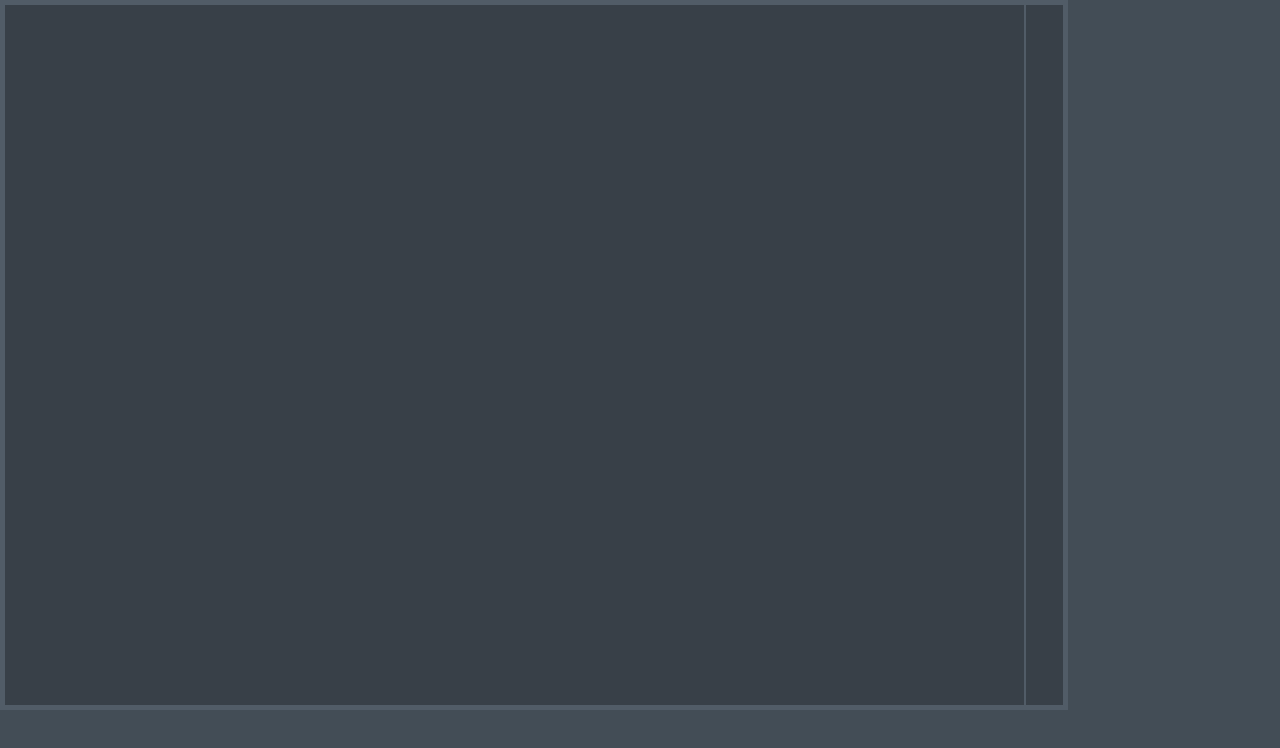
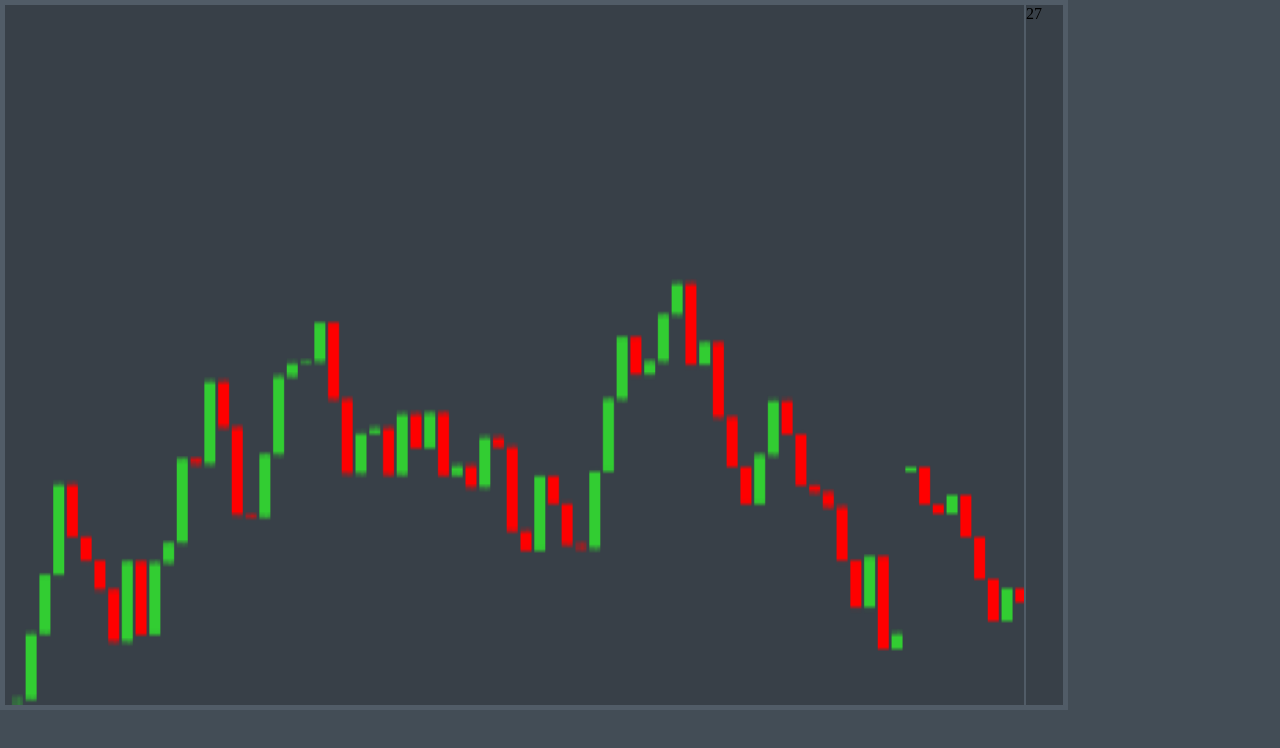
Before and after one commit to marcel-balint/EquityEdge, a plain HTML site: page platform.html in a window 1280 px wide. Drawn offline with Linux system fonts and the light colour scheme.

Commit message:
Functionality to draw candles on the chart which simulates a live real stock market chart

```diff
--- /dev/null
+++ b/js/platform/data.js
@@ -0,0 +1,525 @@
+let candles = [
+  {
+    open: 25.05310574895247,
+    high: 43.17738671231187,
+    low: 25.05310574895247,
+    close: 43.17738671231187,
+  },
+
+  {
+    open: 43.17738671231187,
+    high: 43.17738671231187,
+    low: 37.78433866875113,
+    close: 37.78433866875113,
+  },
+
+  {
+    open: 37.78433866875113,
+    high: 37.78433866875113,
+    low: 34.6260209630706,
+    close: 34.6260209630706,
+  },
+
+  {
+    open: 34.6260209630706,
+    high: 34.6260209630706,
+    low: 21.373639236016558,
+    close: 21.373639236016558,
+  },
+
+  {
+    open: 21.373639236016558,
+    high: 21.373639236016558,
+    low: 12.858348197126018,
+    close: 12.858348197126018,
+  },
+
+  {
+    open: 12.858348197126018,
+    high: 26.294502162591698,
+    low: 12.858348197126018,
+    close: 26.294502162591698,
+  },
+
+  {
+    open: 26.294502162591698,
+    high: 28.674182201592007,
+    low: 26.294502162591698,
+    close: 28.674182201592007,
+  },
+
+  {
+    open: 28.674182201592007,
+    high: 28.674182201592007,
+    low: 12.786760842895502,
+    close: 12.786760842895502,
+  },
+
+  {
+    open: 12.786760842895502,
+    high: 12.786760842895502,
+    low: -4.04277032871809,
+    close: -4.04277032871809,
+  },
+
+  {
+    open: -4.04277032871809,
+    high: 0.7050905766814024,
+    low: -4.04277032871809,
+    close: 0.7050905766814024,
+  },
+
+  {
+    open: 0.7050905766814024,
+    high: 1.238245019233795,
+    low: 0.7050905766814024,
+    close: 1.238245019233795,
+  },
+
+  {
+    open: 1.238245019233795,
+    high: 15.228233668669457,
+    low: 1.238245019233795,
+    close: 15.228233668669457,
+  },
+
+  {
+    open: 15.228233668669457,
+    high: 27.94478160190176,
+    low: 15.228233668669457,
+    close: 27.94478160190176,
+  },
+
+  {
+    open: 27.94478160190176,
+    high: 47.221489243334446,
+    low: 27.94478160190176,
+    close: 47.221489243334446,
+  },
+
+  {
+    open: 47.221489243334446,
+    high: 47.221489243334446,
+    low: 36.06675688610684,
+    close: 36.06675688610684,
+  },
+  {
+    open: 36.06675688610684,
+    high: 36.06675688610684,
+    low: 30.949057326159398,
+    close: 30.949057326159398,
+  },
+
+  {
+    open: 30.949057326159398,
+    high: 30.949057326159398,
+    low: 24.792308778632744,
+    close: 24.792308778632744,
+  },
+
+  {
+    open: 24.792308778632744,
+    high: 24.792308778632744,
+    low: 13.636733250629623,
+    close: 13.636733250629623,
+  },
+
+  {
+    open: 13.636733250629623,
+    high: 30.7465924919862,
+    low: 13.636733250629623,
+    close: 30.7465924919862,
+  },
+
+  {
+    open: 30.7465924919862,
+    high: 30.7465924919862,
+    low: 15.060046198057465,
+    close: 15.060046198057465,
+  },
+
+  {
+    open: 15.060046198057465,
+    high: 30.489592838272827,
+    low: 15.060046198057465,
+    close: 30.489592838272827,
+  },
+
+  {
+    open: 30.489592838272827,
+    high: 34.80717326316647,
+    low: 30.489592838272827,
+    close: 34.80717326316647,
+  },
+
+  {
+    open: 34.80717326316647,
+    high: 52.75998043600524,
+    low: 34.80717326316647,
+    close: 52.75998043600524,
+  },
+
+  {
+    open: 52.75998043600524,
+    high: 52.75998043600524,
+    low: 51.66109522953501,
+    close: 51.66109522953501,
+  },
+
+  {
+    open: 51.66109522953501,
+    high: 69.28061675093635,
+    low: 51.66109522953501,
+    close: 69.28061675093635,
+  },
+
+  {
+    open: 69.28061675093635,
+    high: 69.28061675093635,
+    low: 59.524627619112074,
+    close: 59.524627619112074,
+  },
+
+  {
+    open: 59.524627619112074,
+    high: 59.524627619112074,
+    low: 40.805849603022224,
+    close: 40.805849603022224,
+  },
+
+  {
+    open: 40.805849603022224,
+    high: 40.805849603022224,
+    low: 40.263429253612756,
+    close: 40.263429253612756,
+  },
+
+  {
+    open: 40.263429253612756,
+    high: 53.73742939763575,
+    low: 40.263429253612756,
+    close: 53.73742939763575,
+  },
+
+  {
+    open: 53.73742939763575,
+    high: 70.4097318832539,
+    low: 53.73742939763575,
+    close: 70.4097318832539,
+  },
+
+  {
+    open: 70.4097318832539,
+    high: 73.18059768875833,
+    low: 70.4097318832539,
+    close: 73.18059768875833,
+  },
+
+  {
+    open: 73.18059768875833,
+    high: 73.6165316392728,
+    low: 73.18059768875833,
+    close: 73.6165316392728,
+  },
+
+  {
+    open: 73.6165316392728,
+    high: 81.92533638902182,
+    low: 73.6165316392728,
+    close: 81.92533638902182,
+  },
+
+  {
+    open: 81.92533638902182,
+    high: 81.92533638902182,
+    low: 65.53117482483978,
+    close: 65.53117482483978,
+  },
+
+  {
+    open: 65.53117482483978,
+    high: 65.53117482483978,
+    low: 49.66864182672557,
+    close: 49.66864182672557,
+  },
+
+  {
+    open: 49.66864182672557,
+    high: 58.13590472345271,
+    low: 49.66864182672557,
+    close: 58.13590472345271,
+  },
+
+  {
+    open: 58.13590472345271,
+    high: 59.32833222307379,
+    low: 58.13590472345271,
+    close: 59.32833222307379,
+  },
+
+  {
+    open: 59.32833222307379,
+    high: 59.32833222307379,
+    low: 49.3744206551344,
+    close: 49.3744206551344,
+  },
+
+  {
+    open: 49.3744206551344,
+    high: 62.316444328118784,
+    low: 49.3744206551344,
+    close: 62.316444328118784,
+  },
+
+  {
+    open: 62.316444328118784,
+    high: 62.316444328118784,
+    low: 55.04355597914916,
+    close: 55.04355597914916,
+  },
+
+  {
+    open: 55.04355597914916,
+    high: 62.5654723744588,
+    low: 55.04355597914916,
+    close: 62.5654723744588,
+  },
+
+  {
+    open: 62.5654723744588,
+    high: 62.5654723744588,
+    low: 49.19848606883326,
+    close: 49.19848606883326,
+  },
+
+  {
+    open: 49.19848606883326,
+    high: 51.278350047813795,
+    low: 49.19848606883326,
+    close: 51.278350047813795,
+  },
+
+  {
+    open: 51.278350047813795,
+    high: 51.278350047813795,
+    low: 46.70438865437666,
+    close: 46.70438865437666,
+  },
+
+  {
+    open: 46.70438865437666,
+    high: 57.310139559437886,
+    low: 46.70438865437666,
+    close: 57.310139559437886,
+  },
+
+  {
+    open: 57.310139559437886,
+    high: 57.310139559437886,
+    low: 55.25641062699839,
+    close: 55.25641062699839,
+  },
+
+  {
+    open: 55.25641062699839,
+    high: 55.25641062699839,
+    low: 37.234916431621116,
+    close: 37.234916431621116,
+  },
+
+  {
+    open: 37.234916431621116,
+    high: 37.234916431621116,
+    low: 33.0410816826236,
+    close: 33.0410816826236,
+  },
+
+  {
+    open: 33.0410816826236,
+    high: 49.049723699736354,
+    low: 33.0410816826236,
+    close: 49.049723699736354,
+  },
+
+  {
+    open: 49.049723699736354,
+    high: 49.049723699736354,
+    low: 43.10767874578731,
+    close: 43.10767874578731,
+  },
+
+  {
+    open: 43.10767874578731,
+    high: 43.10767874578731,
+    low: 34.347455215335025,
+    close: 34.347455215335025,
+  },
+
+  {
+    open: 34.347455215335025,
+    high: 34.347455215335025,
+    low: 33.60938470717646,
+    close: 33.60938470717646,
+  },
+
+  {
+    open: 33.60938470717646,
+    high: 50.01225311826673,
+    low: 33.60938470717646,
+    close: 50.01225311826673,
+  },
+
+  {
+    open: 50.01225311826673,
+    high: 65.5789761689928,
+    low: 50.01225311826673,
+    close: 65.5789761689928,
+  },
+
+  {
+    open: 65.5789761689928,
+    high: 78.88158784911533,
+    low: 65.5789761689928,
+    close: 78.88158784911533,
+  },
+
+  {
+    open: 78.88158784911533,
+    high: 78.88158784911533,
+    low: 70.89145875025143,
+    close: 70.89145875025143,
+  },
+
+  {
+    open: 70.89145875025143,
+    high: 73.64242307137455,
+    low: 70.89145875025143,
+    close: 73.64242307137455,
+  },
+
+  {
+    open: 73.64242307137455,
+    high: 83.68268774163516,
+    low: 73.64242307137455,
+    close: 83.68268774163516,
+  },
+
+  {
+    open: 83.68268774163516,
+    high: 90.27271547568324,
+    low: 83.68268774163516,
+    close: 90.27271547568324,
+  },
+
+  {
+    open: 90.27271547568324,
+    high: 90.27271547568324,
+    low: 72.94644862513744,
+    close: 72.94644862513744,
+  },
+
+  {
+    open: 72.94644862513744,
+    high: 77.6881275598814,
+    low: 72.94644862513744,
+    close: 77.6881275598814,
+  },
+
+  {
+    open: 77.6881275598814,
+    high: 77.6881275598814,
+    low: 61.6861715221015,
+    close: 61.6861715221015,
+  },
+
+  {
+    open: 61.6861715221015,
+    high: 61.6861715221015,
+    low: 51.03899256082432,
+    close: 51.03899256082432,
+  },
+
+  {
+    open: 51.03899256082432,
+    high: 51.03899256082432,
+    low: 43.05147154339487,
+    close: 43.05147154339487,
+  },
+
+  {
+    open: 43.05147154339487,
+    high: 53.600428919682486,
+    low: 43.05147154339487,
+    close: 53.600428919682486,
+  },
+
+  {
+    open: 53.600428919682486,
+    high: 65.17595263637665,
+    low: 53.600428919682486,
+    close: 65.17595263637665,
+  },
+
+  {
+    open: 65.17595263637665,
+    high: 65.17595263637665,
+    low: 58.00833845417297,
+    close: 58.00833845417297,
+  },
+
+  {
+    open: 58.00833845417297,
+    high: 58.00833845417297,
+    low: 47.08714930590412,
+    close: 47.08714930590412,
+  },
+
+  {
+    open: 47.08714930590412,
+    high: 47.08714930590412,
+    low: 45.595255148076504,
+    close: 45.595255148076504,
+  },
+
+  {
+    open: 45.595255148076504,
+    high: 45.595255148076504,
+    low: 42.421771088096634,
+    close: 42.421771088096634,
+  },
+
+  {
+    open: 42.421771088096634,
+    high: 42.421771088096634,
+    low: 30.968882454786694,
+    close: 30.968882454786694,
+  },
+
+  {
+    open: 30.968882454786694,
+    high: 30.968882454786694,
+    low: 20.95665819238204,
+    close: 20.95665819238204,
+  },
+
+  {
+    open: 20.95665819238204,
+    high: 31.833541698572837,
+    low: 20.95665819238204,
+    close: 31.833541698572837,
+  },
+
+  {
+    open: 31.833541698572837,
+    high: 31.833541698572837,
+    low: 12.005202990403404,
+    close: 12.005202990403404,
+  },
+
+  {
+    open: 12.005202990403404,
+    high: 15.248646067483302,
+    low: 12.005202990403404,
+    close: 15.248646067483302,
+  },
+];
--- /dev/null
+++ b/js/platform/helperFunctions.js
@@ -0,0 +1,39 @@
+// Generate positive numbers
+function generatePositivePriceChange() {
+  const randomNumber = Math.random();
+  return randomNumber * 20;
+}
+
+// Generate negative numbers
+function generateNegativePriceChange() {
+  const randomNumber = Math.random();
+  return -randomNumber * 20;
+}
+
+// Generate random numbers based on price range
+function generateRandomPriceChange() {
+  return (Math.random() * 2 - 1) * priceRange;
+}
+
+function drawCandle(xAxis, open, high, low, close) {
+  ctx.beginPath();
+  ctx.strokeStyle = close > open ? "limegreen" : "red";
+  ctx.lineWidth = 1;
+  // Move the drawing cursor to the top of the candlestick, which is at the high price level.
+  ctx.moveTo(xAxis, chartHeight - high);
+  // Draw a line from the top to the bottom of the candlestick, representing the price range.
+  ctx.lineTo(xAxis, chartHeight - low);
+  // Stroke the path to actually draw the lines on the canvas.
+  ctx.stroke();
+  ctx.fillStyle = close > open ? "limegreen" : "red";
+  // Draw a filled rectangle representing the candlestick body.
+  // The top and bottom of the candle are determined by the higher of the opening and closing prices
+  // and the lower of the opening and closing prices, respectively. The width is fixed at 8 pixels,
+  // and the height is the absolute difference between the opening and closing prices.
+  ctx.fillRect(
+    xAxis - candleWidth / 2,
+    chartHeight - Math.max(open, close),
+    8,
+    Math.abs(open - close)
+  );
+}
--- a/js/platform/script.js
+++ b/js/platform/script.js
@@ -1,4 +1,5 @@
 const canvas = document.getElementById("candlestickChart");
+const priceNow = document.querySelector(".price-now");
 const pricePoints = document.querySelector(".price-points");
 pricePoints.innerHTML = generatePriceLadder().join(""); // Attach the price ladder
 
@@ -9,3 +10,58 @@ function generatePriceLadder() {
     return `<p class='tick-price'>${price}</p>`;
   });
 }
+
+const ctx = canvas.getContext("2d");
+canvas.style.width = "100%";
+canvas.style.height = "100%";
+
+let candleWidth = 10;
+let chartHeight = canvas.height;
+let chartWidth = canvas.width;
+let currentPrice = 50;
+let priceRange = 10;
+
+function createCandle() {
+  const open = currentPrice;
+  let priceChange;
+  // if price goes below 10: lift the price otherwise generate random numbers
+  if (Math.floor(currentPrice) < 10) {
+    priceChange = Math.floor(generatePositivePriceChange());
+  } else if (Math.floor(currentPrice) > 140) {
+    priceChange = Math.floor(generateNegativePriceChange());
+  } else {
+    priceChange = Math.floor(generateRandomPriceChange());
+  }
+  // Calculate the high, low, and closing prices for the new candle
+  const high = open + Math.max(priceChange, 0);
+  const low = open + Math.min(priceChange, 0);
+  const close = open + priceChange;
+
+  // Remove the last candle (chart will have an auto scroll effect and follow to price)
+  candles = candles.slice(1);
+  // Add new candle
+  candles.push({ open, high, low, close });
+  currentPrice = close;
+  priceNow.textContent = Math.floor(currentPrice);
+  // Calculate the highest x-coordinate in the chart to determine if the chart needs resizing.
+  const highestX = (candles.length - 1) * candleWidth + candleWidth / 2;
+  if (highestX > chartWidth) {
+    // If highest x-coordinate goes beyond chart width, adjust chart width
+    chartWidth = highestX;
+    canvas.width = chartWidth;
+  }
+}
+
+function updateChart() {
+  ctx.clearRect(0, 0, canvas.width, canvas.height);
+  for (let i = 0; i < candles.length; i++) {
+    // Calculate the x-coordinate (xAxis) for the center of the candlestick.
+    const xAxis = (i + 0.5) * candleWidth + candleWidth / 2;
+    const { open, high, low, close } = candles[i];
+    // Draw the candlestick at the specified coordinates.
+    drawCandle(xAxis, open, high, low, close);
+  }
+}
+
+setInterval(createCandle, 500);
+setInterval(updateChart, 500);
```
Also changed, not shown: platform.html (+2 -0 lines).
